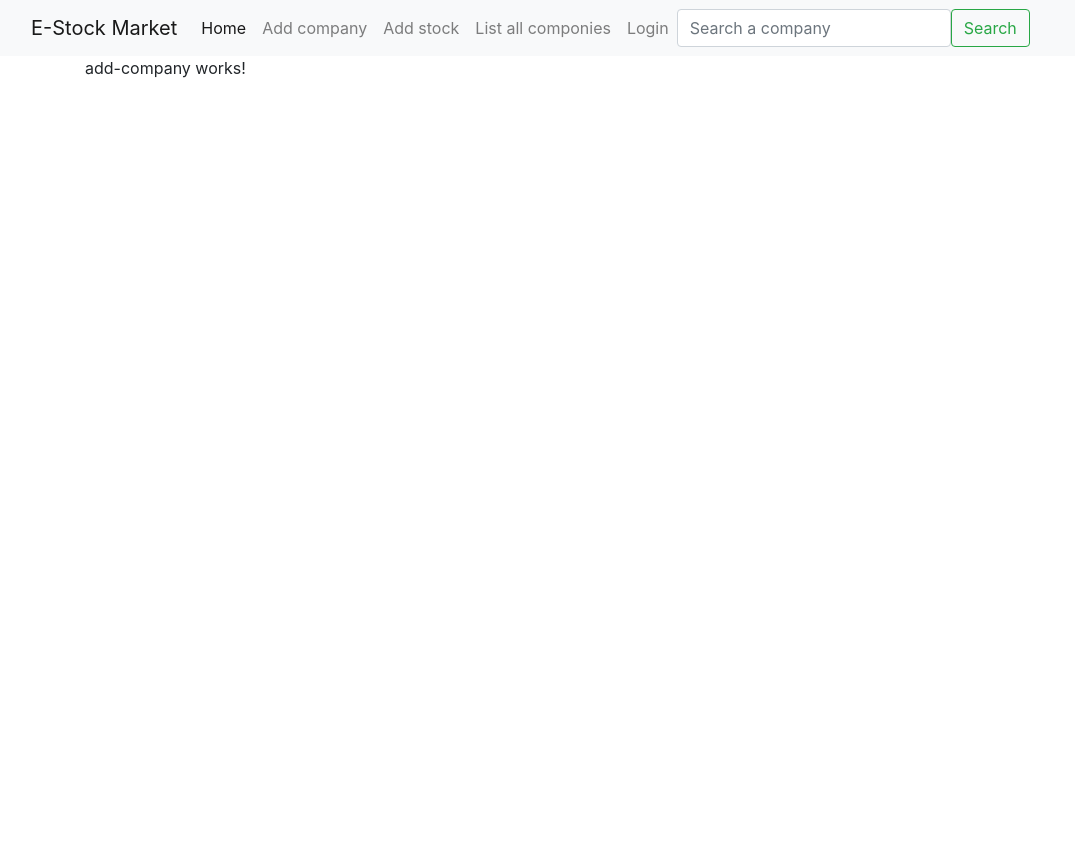
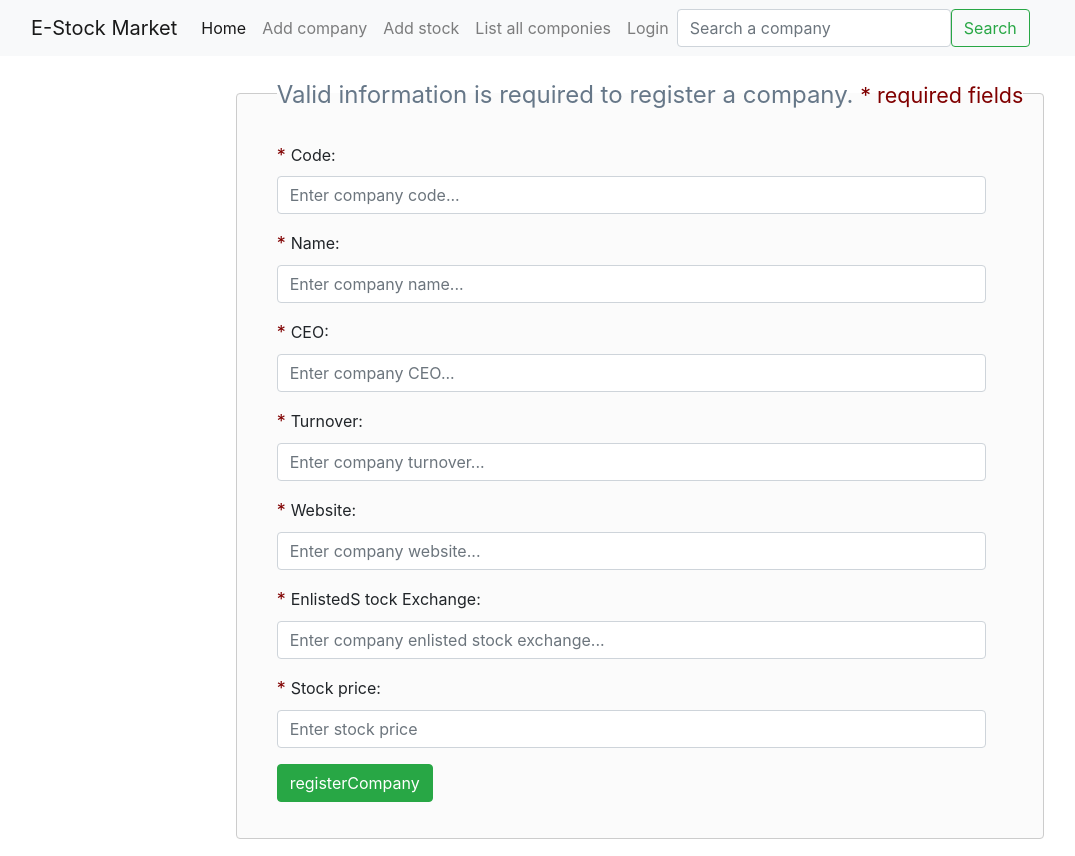
Before and after one commit to habibalizada/e-stock-market-ui, an Angular app: page /add-company in a window 1280 px wide. Shown: the whole page, without its empty margins (0-1075 px from the left). Before the commit the page ends 800 px from the top, so only its background shows below. Built offline with nearby package versions, Linux system fonts and the light colour scheme.

Commit message:
Register company implemented

```diff
--- a/src/app/add-company/add-company.component.css
+++ b/src/app/add-company/add-company.component.css
@@ -0,0 +1,31 @@
+
+body {
+  padding: 0;
+  margin: 0;
+}
+
+.container {
+  display: grid;
+  height: 100vh;
+  place-items: center;
+}
+fieldset {
+  border: thin solid #ccc;
+  border-radius: 4px;
+  padding: 20px;
+  padding-left: 40px;
+  background: #fbfbfb;
+}
+legend {
+ color: #678;
+}
+.form-control {
+  width: 95%;
+}
+label small {
+  color: #678 !important;
+}
+span.req {
+  color:maroon;
+  font-size: 112%;
+}
--- a/src/app/add-company/add-company.component.html
+++ b/src/app/add-company/add-company.component.html
@@ -1 +1,64 @@
-<p>add-company works!</p>
+
+<div class="container">
+  <div class="row">
+      <div class="col-md-12">
+          <form>
+              <fieldset>
+                  <legend class="text-center">Valid information is required to register a company. <span class="req"><small>* required fields</small></span></legend>
+
+                  <div class="form-group">
+                      <label for="code"><span class="req">* </span>Code:</label>
+                      <input required type="text" [(ngModel)]="company.code" name="code" id="code"
+                          class="form-control phone" placeholder="Enter company code..." />
+                  </div>
+
+
+                  <div class="form-group">
+                      <label for="name"><span class="req">* </span>Name:</label>
+                      <input required type="text" [(ngModel)]="company.name" name="name" id="name"
+                          class="form-control phone" placeholder="Enter company name..." />
+                  </div>
+
+
+                  <div class="form-group">
+                      <label for="ceo"><span class="req">* </span>CEO:</label>
+                      <input required type="text" [(ngModel)]="company.ceo" name="ceo" id="ceo"
+                          class="form-control phone" placeholder="Enter company CEO..." />
+                  </div>
+
+
+                  <div class="form-group">
+                      <label for="turnover"><span class="req">* </span>Turnover:</label>
+                      <input required type="text" [(ngModel)]="company.turnover" name="turnover" id="turnover"
+                          class="form-control phone" placeholder="Enter company turnover..." />
+                  </div>
+
+
+                  <div class="form-group">
+                      <label for="website"><span class="req">* </span>Website:</label>
+                      <input required type="text" [(ngModel)]="company.website" name="website" id="website"
+                          class="form-control phone" placeholder="Enter company website..." />
+                  </div>
+
+                  <div class="form-group">
+                      <label for="enlistedStockExchange"><span class="req">* </span>EnlistedS tock Exchange:</label>
+                      <input required type="text" [(ngModel)]="company.enlistedStockExchange" name="enlistedStockExchange" id="enlistedStockExchange"
+                          class="form-control phone" placeholder="Enter company enlisted stock exchange..." />
+                  </div>
+
+                  <div class="form-group">
+                      <label for="stockPrice"><span class="req">* </span> Stock price: </label>
+                      <input class="form-control" type="text" [(ngModel)]="stockRequest.stockPrice" name="stockPrice" id="txt" required
+                          placeholder="Enter stock price" />
+                      <div id="errFirst"></div>
+                  </div>
+
+                  <div class="form-group">
+                      <input class="btn btn-success" type="submit" name="submit_reg" value="registerCompany" (click)="registerCompany()">
+                  </div>
+              </fieldset>
+          </form>
+      </div>
+
+  </div>
+</div>
--- a/src/app/add-company/add-company.component.ts
+++ b/src/app/add-company/add-company.component.ts
@@ -1,4 +1,8 @@
 import { Component, OnInit } from '@angular/core';
+import { Company } from '../model/company.model';
+import { Stock } from '../model/stock.model';
+import { TransactionCompany } from '../model/transaction-company.model';
+import { EStockMarketService } from '../service/e-stock-market.service';
 
 @Component({
   selector: 'app-add-company',
@@ -7,9 +11,19 @@ import { Component, OnInit } from '@angular/core';
 })
 export class AddCompanyComponent implements OnInit {
 
-  constructor() { }
+  company: Company = new Company('','','',0,'','');
+  stockRequest: Stock = new Stock(0);
+  transactionCompany: any;
+
+
+  constructor(private service: EStockMarketService) { }
 
   ngOnInit(): void {
   }
 
+  public registerCompany() {
+    this.transactionCompany = new TransactionCompany(this.company, this.stockRequest);
+    this.service.doRegisterCompany(this.transactionCompany).subscribe();
+  }
+
 }
--- a/src/app/add-stock/add-stock.component.html
+++ b/src/app/add-stock/add-stock.component.html
@@ -1,11 +1,3 @@
-
-<!-- <link href="//maxcdn.bootstrapcdn.com/bootstrap/3.3.0/css/bootstrap.min.css" rel="stylesheet" id="bootstrap-css">
-<script src="//maxcdn.bootstrapcdn.com/bootstrap/3.3.0/js/bootstrap.min.js"></script>
-<script src="//code.jquery.com/jquery-1.11.1.min.js"></script> -->
-<!------ Include the above in your HEAD tag ---------->
-<div style="text-align: center">
-    <h1>{{message}}</h1>
-</div>
 
 <div class="container">
     <div class="row">
@@ -15,9 +7,11 @@
                     <legend class="text-center">Valid information is required to add stock. <span class="req"><small>required *</small></span></legend>
 
                     <div class="form-group">
-                        <label for="ComanyCode"><span class="req">* </span> Company Code:</label>
-                        <input required type="text" [(ngModel)]="companyCode" name="ComanyCode" id="ComanyCode"
-                            class="form-control phone" maxlength="28" placeholder="Enter company code..." />
+                        <label for="comanyCode"><span class="req">* </span> Company Code:</label>
+                        <select  [(ngModel)]="companyCode" name="comanyCode" id="comanyCode"
+                            class="form-control" placeholder="Enter company code..." >
+                            <option *ngFor="let company of responseCompanies" [(value)]='company.company.code'>{{company.company.code}}</option>
+                        </select>
                     </div>
 
                     <div class="form-group">
@@ -28,7 +22,7 @@
                     </div>
 
                     <div class="form-group">
-                        <input class="btn btn-success" type="submit" name="submit_reg" value="Register" (click)="addStockNow()">
+                        <input class="btn btn-success" type="submit" name="submit_reg" value="Add stock" (click)="addStockNow()">
                     </div>
                 </fieldset>
             </form>
--- a/src/app/add-stock/add-stock.component.ts
+++ b/src/app/add-stock/add-stock.component.ts
@@ -11,18 +11,19 @@ export class AddStockComponent implements OnInit {
 
   stock: Stock = new Stock(0);
   companyCode: any;
-  message: any;
+  responseCompanies: any;
 
 
   constructor(private service: EStockMarketService) { }
 
   ngOnInit(): void {
+    this.service.getAllCompanies().subscribe((data)=>{
+      this.responseCompanies = data;
+    })
   }
 
   public addStockNow() {
-    let resp = this.service.doAddStock(this.stock, this.companyCode)
-    resp.subscribe((data)=>this.message=data)
-
+    this.service.doAddStock(this.stock, this.companyCode).subscribe()
   }
 
 }
--- a/src/app/list-all-companies/list-all-companies.component.ts
+++ b/src/app/list-all-companies/list-all-companies.component.ts
@@ -1,5 +1,5 @@
 import { Component, OnInit } from '@angular/core';
-import { ResponseCompany } from '../model/response-company.model';
+import { TransactionCompany } from '../model/transaction-company.model';
 import { EStockMarketService } from '../service/e-stock-market.service';
 
 @Component({
--- a/src/app/model/response-company.model.ts
+++ /dev/null
@@ -1,6 +0,0 @@
-import { Company } from "./company.model";
-import { Stock } from "./stock.model";
-
-export class ResponseCompany {
-  constructor(company: Company, stock: Stock){}
-}
--- /dev/null
+++ b/src/app/model/transaction-company.model.ts
@@ -0,0 +1,11 @@
+import { Company } from "./company.model";
+import { Stock } from "./stock.model";
+
+export class TransactionCompany {
+  company: any
+  stockRequest: any
+  constructor(company: Company, stock: Stock){
+    this.company = company
+    this.stockRequest = stock
+  }
+}
--- a/src/app/service/e-stock-market.service.ts
+++ b/src/app/service/e-stock-market.service.ts
@@ -1,6 +1,6 @@
 import { HttpClient } from '@angular/common/http';
 import { Injectable } from '@angular/core';
-import { ResponseCompany } from '../model/response-company.model';
+import { TransactionCompany } from '../model/transaction-company.model';
 
 @Injectable({
   providedIn: 'root'
@@ -14,11 +14,15 @@ export class EStockMarketService {
     return this.http.post("http://localhost:8989/api/v1.0/market/stock/add/" + companyCode, stock, {responseType:'text' as 'json'});
   }
 
+  public doRegisterCompany(stransactionCompany: any) {
+    return this.http.post("http://localhost:8989/api/v1.0/market/company/register" , stransactionCompany, {responseType:'text' as 'json'});
+  }
+
   public getAllStocks() {
     return this.http.get("http://localhost:9191/api/v1.0/market/stock/getall" ,{responseType:'text' as 'json'});
   }
 
   public getAllCompanies() {
-    return this.http.get<ResponseCompany>("http://localhost:8989/api/v1.0/market/company/getall" );
+    return this.http.get<TransactionCompany>("http://localhost:8989/api/v1.0/market/company/getall" );
   }
 }
```
Also changed, not shown: src/app/model/company.model.ts (+7 -1 lines).
